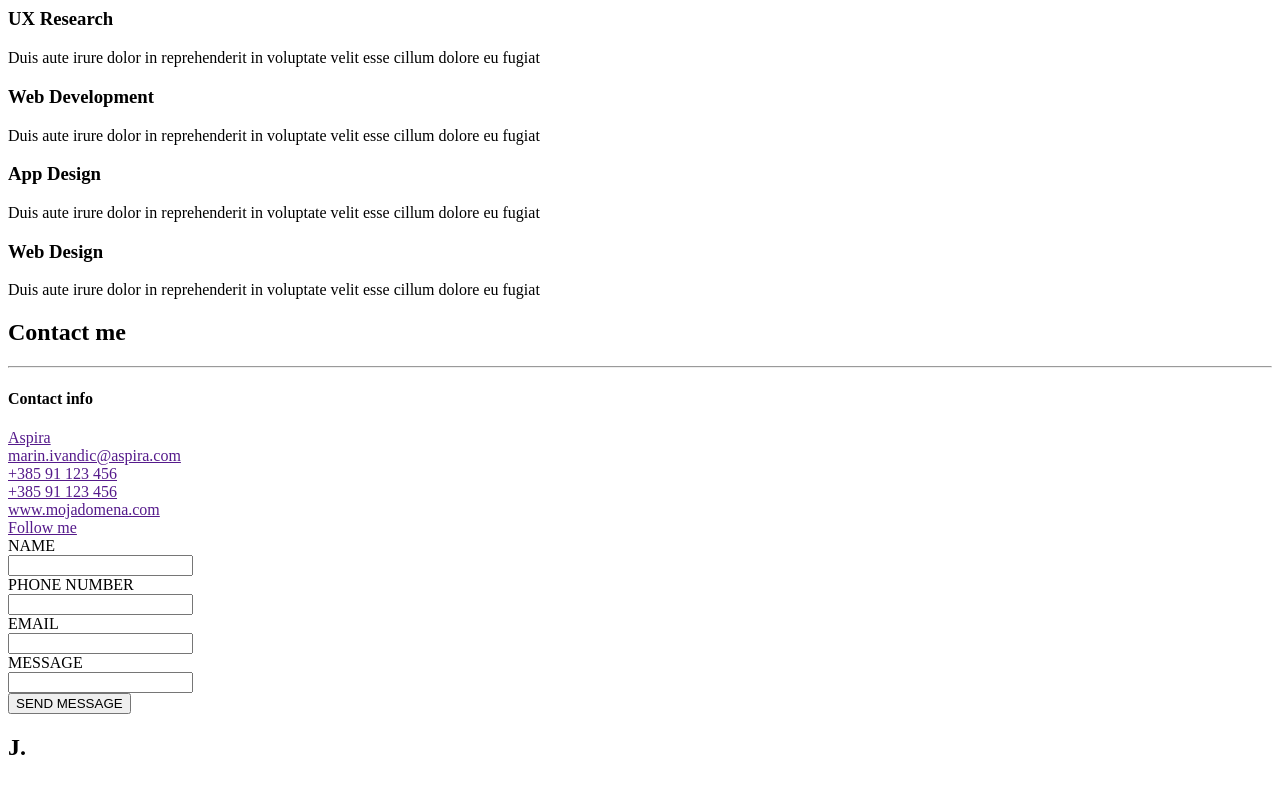
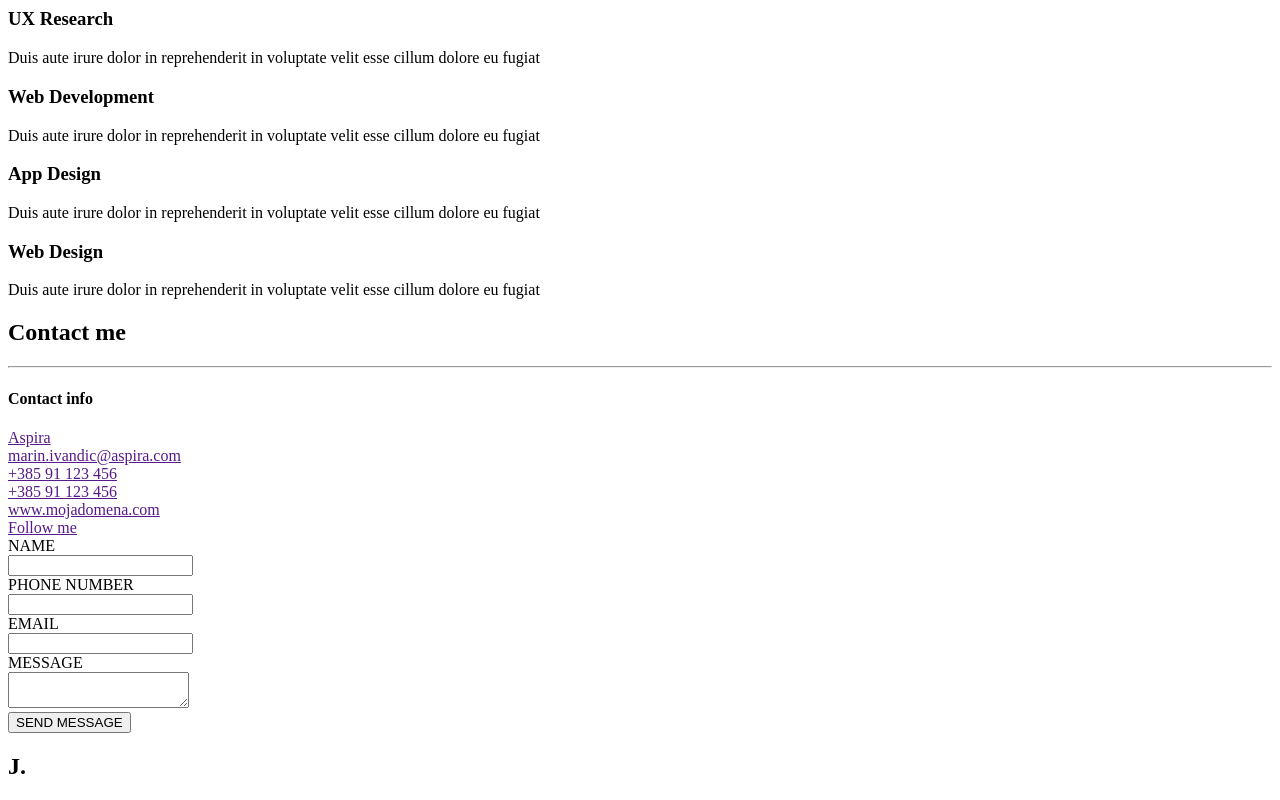
Before and after one commit to StjepanBM1/sjiwbp, a plain HTML site: page johndoe/index.html in a window 1280 px wide. Shown: the part 1084-1884 px from the top of the page. Drawn offline with Linux system fonts and the light colour scheme.

Commit message:
form popravak po 1222 put
nije thanks god, već hvala dragom Allahu!

```diff
--- a/johndoe/index.html
+++ b/johndoe/index.html
@@ -118,7 +118,7 @@
 					<input type="email" id="email" name="email"><br>
 
 					<label for="message">MESSAGE</label><br>
-					<input type="text" id="message" name="message"><br>
+					<textarea id="message" name="message"></textarea><br>
 
 					<input type="submit" value="SEND MESSAGE">
 				</form>
```
